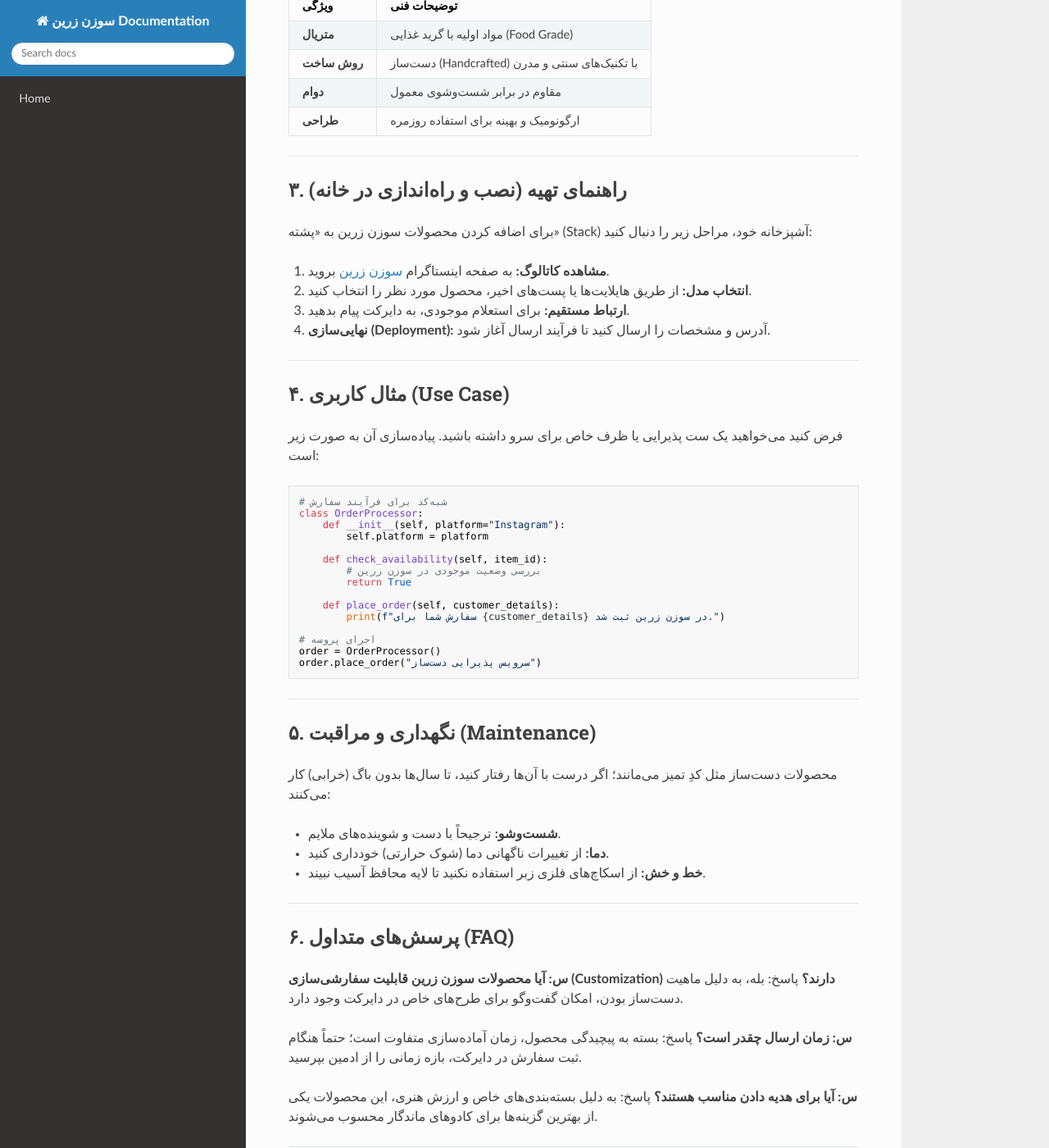
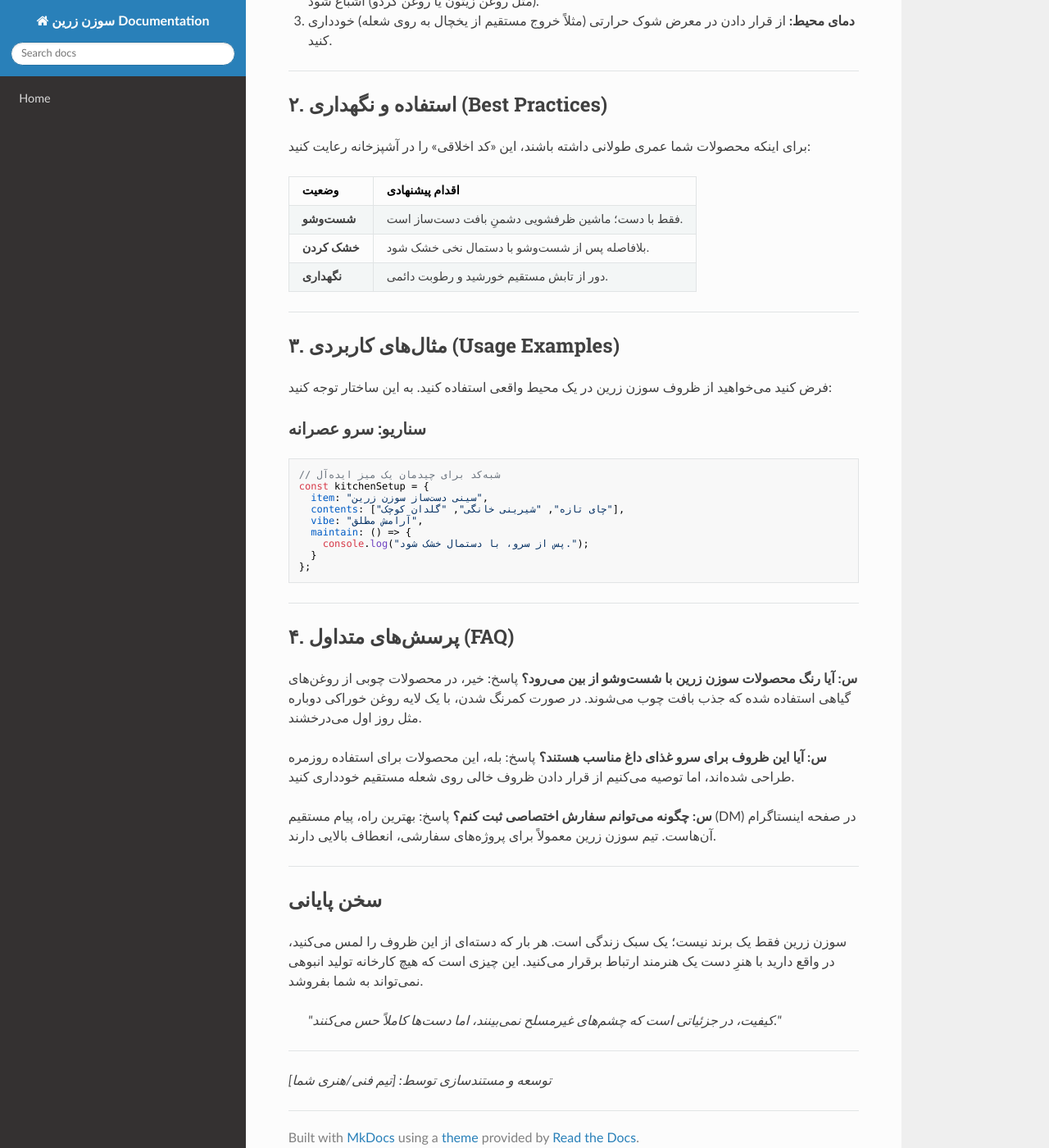
Before and after one commit to sahandsahabi553-prog/terraform-google-semantic-docs, an MkDocs documentation site: the page built from docs/سوزن-زرین.md, in a window 1280 px wide and 1400 px high, scrolled down 669 px. Shown: the whole window at 82% size. Built offline with MkDocs 1.6.1, drawn with Linux system fonts in a browser that asks for light colours; nearby versions of some CDN libraries; some of the changed text lies outside the part shown.

Commit message:
Doc: سوزن زرین

````diff
--- a/docs/سوزن-زرین.md
+++ b/docs/سوزن-زرین.md
@@ -1,84 +1,73 @@
 # مستند فنی و راهنمای جامع: سوزن زرین (Sozane Zarin)
 
-هنر، وقتی با ابزارهای روزمره پیوند می‌خورد، به زندگی رنگ و بوی دیگری می‌دهد. «سوزن زرین» پروژه‌ای است که در آن ظرافتِ کارهای دست‌ساز با دقتِ مهندسی‌شده ترکیب شده است تا تجربه‌ای متفاوت از آشپزخانه داشته باشیم. در این مستند، نگاهی فنی به محصولات، نحوه‌ی سفارش‌گذاری و استانداردهای کیفی این مجموعه می‌اندازیم.
+هنر، وقتی با ابزارهای روزمره پیوند می‌خورد، زندگی را از حالت ماشینی خارج می‌کند. «سوزن زرین» دقیقاً همین‌جاست تا روحِ دست‌ساز را به آشپزخانه‌های مدرن تزریق کند. در این مستند، نگاهی فنی و در عین حال عاشقانه به محصولات این مجموعه داریم.
 
 ---
 
-## ۱. معرفی
-سوزن زرین (Sozane Zarin) تمرکز خود را بر تولید ظروف و اکسسوری‌های دست‌ساز آشپزخانه گذاشته است. برخلاف محصولات کارخانه‌ای که «روح» ندارند، هر قطعه در سوزن زرین دارای امضای هنری منحصر‌به‌فرد است.
+## مقدمه: چرا دست‌ساز؟
+در دنیایی که همه‌چیز با لیزر و پرس‌های صنعتی تولید می‌شود، تفاوتِ یک محصول دست‌ساز در «امضا»ی سازنده است. محصولات **سوزن زرین** تلفیقی از هنر سنتی و استانداردهای ارگونومیک هستند.
 
-*   **حوزه فعالیت:** Handmade Kitchenware
-*   **منبع اصلی:** [اینستاگرام سوزن زرین](https://www.instagram.com/sozane.zarin?igsh=MW5ndzFqYjBmYnFrNQ==)
+*   **وب‌سایت/مرجع:** [اینستاگرام سوزن زرین](https://www.instagram.com/sozane.zarin?igsh=MW5ndzFqYjBmYnFrNQ==)
 
 ---
 
-## ۲. مشخصات فنی محصولات
-در جدول زیر، استانداردهای متریال و کاربرد محصولات آورده شده است:
+## ۱. نصب و راه‌اندازی (Setup)
+محصولات سوزن زرین نیازی به «نصب» ندارند، اما برای «راه‌اندازی» و استفاده بهینه، رعایت پروتکل‌های زیر حیاتی است:
 
-| ویژگی | توضیحات فنی |
-| :--- | :--- |
-| **متریال** | مواد اولیه با گرید غذایی (Food Grade) |
-| **روش ساخت** | دست‌ساز (Handcrafted) با تکنیک‌های سنتی و مدرن |
-| **دوام** | مقاوم در برابر شست‌وشوی معمول |
-| **طراحی** | ارگونومیک و بهینه برای استفاده روزمره |
+1.  **شست‌وشوی اولیه:** قبل از اولین استفاده، با آب ولرم و شوینده ملایم (بدون اسید) شسته شود.
+2.  **تثبیت متریال:** اگر محصول چوبی است، حتماً پیش از تماس با مواد غذایی، با روغن‌های گیاهی خوراکی (مثل روغن زیتون یا روغن گردو) اشباع شود.
+3.  **دمای محیط:** از قرار دادن در معرض شوک حرارتی (مثلاً خروج مستقیم از یخچال به روی شعله) خودداری کنید.
 
 ---
 
-## ۳. راهنمای تهیه (نصب و راه‌اندازی در خانه)
+## ۲. استفاده و نگهداری (Best Practices)
 
-برای اضافه کردن محصولات سوزن زرین به «پشته» (Stack) آشپزخانه خود، مراحل زیر را دنبال کنید:
+برای اینکه محصولات شما عمری طولانی داشته باشند، این «کد اخلاقی» را در آشپزخانه رعایت کنید:
 
-1.  **مشاهده کاتالوگ:** به صفحه اینستاگرام [سوزن زرین](https://www.instagram.com/sozane.zarin?igsh=MW5ndzFqYjBmYnFrNQ==) بروید.
-2.  **انتخاب مدل:** از طریق هایلایت‌ها یا پست‌های اخیر، محصول مورد نظر را انتخاب کنید.
-3.  **ارتباط مستقیم:** برای استعلام موجودی، به دایرکت پیام بدهید.
-4.  **نهایی‌سازی (Deployment):** آدرس و مشخصات را ارسال کنید تا فرآیند ارسال آغاز شود.
+| وضعیت | اقدام پیشنهادی |
+| :--- | :--- |
+| **شست‌وشو** | فقط با دست؛ ماشین ظرفشویی دشمنِ بافت دست‌ساز است. |
+| **خشک کردن** | بلافاصله پس از شست‌وشو با دستمال نخی خشک شود. |
+| **نگهداری** | دور از تابش مستقیم خورشید و رطوبت دائمی. |
 
 ---
 
-## ۴. مثال کاربری (Use Case)
+## ۳. مثال‌های کاربردی (Usage Examples)
 
-فرض کنید می‌خواهید یک ست پذیرایی یا ظرف خاص برای سرو داشته باشید. پیاده‌سازی آن به صورت زیر است:
+فرض کنید می‌خواهید از ظروف سوزن زرین در یک محیط واقعی استفاده کنید. به این ساختار توجه کنید:
 
-```python
-# شبه‌کد برای فرآیند سفارش
-class OrderProcessor:
-    def __init__(self, platform="Instagram"):
-        self.platform = platform
-
-    def check_availability(self, item_id):
-        # بررسی وضعیت موجودی در سوزن زرین
-        return True
-
-    def place_order(self, customer_details):
-        print(f"سفارش شما برای {customer_details} در سوزن زرین ثبت شد.")
-
-# اجرای پروسه
-order = OrderProcessor()
-order.place_order("سرویس پذیرایی دست‌ساز")
+### سناریو: سرو عصرانه
+```javascript
+// شبه‌کد برای چیدمان یک میز ایده‌آل
+const kitchenSetup = {
+  item: "سینی دست‌ساز سوزن زرین",
+  contents: ["چای تازه", "شیرینی خانگی", "گلدان کوچک"],
+  vibe: "آرامش مطلق",
+  maintain: () => {
+    console.log("پس از سرو، با دستمال خشک شود.");
+  }
+};
 ```
 
 ---
 
-## ۵. نگهداری و مراقبت (Maintenance)
-محصولات دست‌ساز مثل کدِ تمیز می‌مانند؛ اگر درست با آن‌ها رفتار کنید، تا سال‌ها بدون باگ (خرابی) کار می‌کنند:
+## ۴. پرسش‌های متداول (FAQ)
 
-*   **شست‌وشو:** ترجیحاً با دست و شوینده‌های ملایم.
-*   **دما:** از تغییرات ناگهانی دما (شوک حرارتی) خودداری کنید.
-*   **خط و خش:** از اسکاچ‌های فلزی زبر استفاده نکنید تا لایه محافظ آسیب نبیند.
+**س: آیا رنگ محصولات سوزن زرین با شست‌وشو از بین می‌رود؟**
+پاسخ: خیر، در محصولات چوبی از روغن‌های گیاهی استفاده شده که جذب بافت چوب می‌شوند. در صورت کمرنگ شدن، با یک لایه روغن خوراکی دوباره مثل روز اول می‌درخشند.
+
+**س: آیا این ظروف برای سرو غذای داغ مناسب هستند؟**
+پاسخ: بله، این محصولات برای استفاده روزمره طراحی شده‌اند، اما توصیه می‌کنیم از قرار دادن ظروف خالی روی شعله مستقیم خودداری کنید.
+
+**س: چگونه می‌توانم سفارش اختصاصی ثبت کنم؟**
+پاسخ: بهترین راه، پیام مستقیم (DM) در صفحه اینستاگرام آن‌هاست. تیم سوزن زرین معمولاً برای پروژه‌های سفارشی، انعطاف بالایی دارند.
 
 ---
 
-## ۶. پرسش‌های متداول (FAQ)
+## سخن پایانی
+سوزن زرین فقط یک برند نیست؛ یک سبک زندگی است. هر بار که دسته‌ای از این ظروف را لمس می‌کنید، در واقع دارید با هنرِ دست یک هنرمند ارتباط برقرار می‌کنید. این چیزی است که هیچ کارخانه تولید انبوهی نمی‌تواند به شما بفروشد.
 
-**س: آیا محصولات سوزن زرین قابلیت سفارشی‌سازی (Customization) دارند؟**
-پاسخ: بله، به دلیل ماهیت دست‌ساز بودن، امکان گفت‌وگو برای طرح‌های خاص در دایرکت وجود دارد.
-
-**س: زمان ارسال چقدر است؟**
-پاسخ: بسته به پیچیدگی محصول، زمان آماده‌سازی متفاوت است؛ حتماً هنگام ثبت سفارش در دایرکت، بازه زمانی را از ادمین بپرسید.
-
-**س: آیا برای هدیه دادن مناسب هستند؟**
-پاسخ: به دلیل بسته‌بندی‌های خاص و ارزش هنری، این محصولات یکی از بهترین گزینه‌ها برای کادوهای ماندگار محسوب می‌شوند.
+> *"کیفیت، در جزئیاتی است که چشم‌های غیرمسلح نمی‌بینند، اما دست‌ها کاملاً حس می‌کنند."*
 
 ---
-
-> **نکته نویسنده:** همیشه معتقدم داشتن یک وسیله‌ی دست‌ساز در آشپزخانه، حس و حالی به فضا می‌دهد که هیچ محصول تولید انبوهی نمی‌تواند جای آن را بگیرد. به صفحه [سوزن زرین](https://www.instagram.com/sozane.zarin?igsh=MW5ndzFqYjBmYnFrNQ==) سر بزنید و خودتان قضاوت کنید.
+*توسعه و مستندسازی توسط: [تیم فنی/هنری شما]*
````
